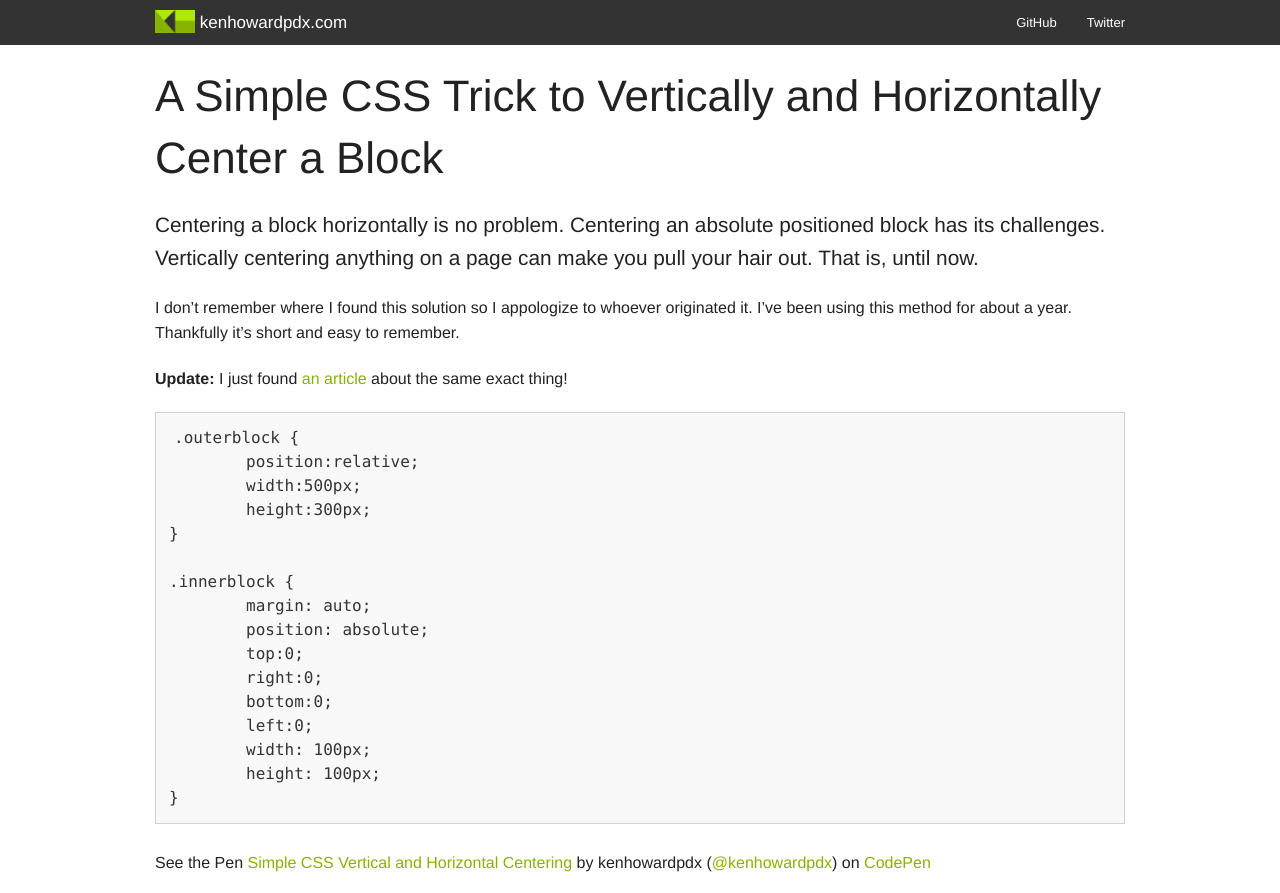
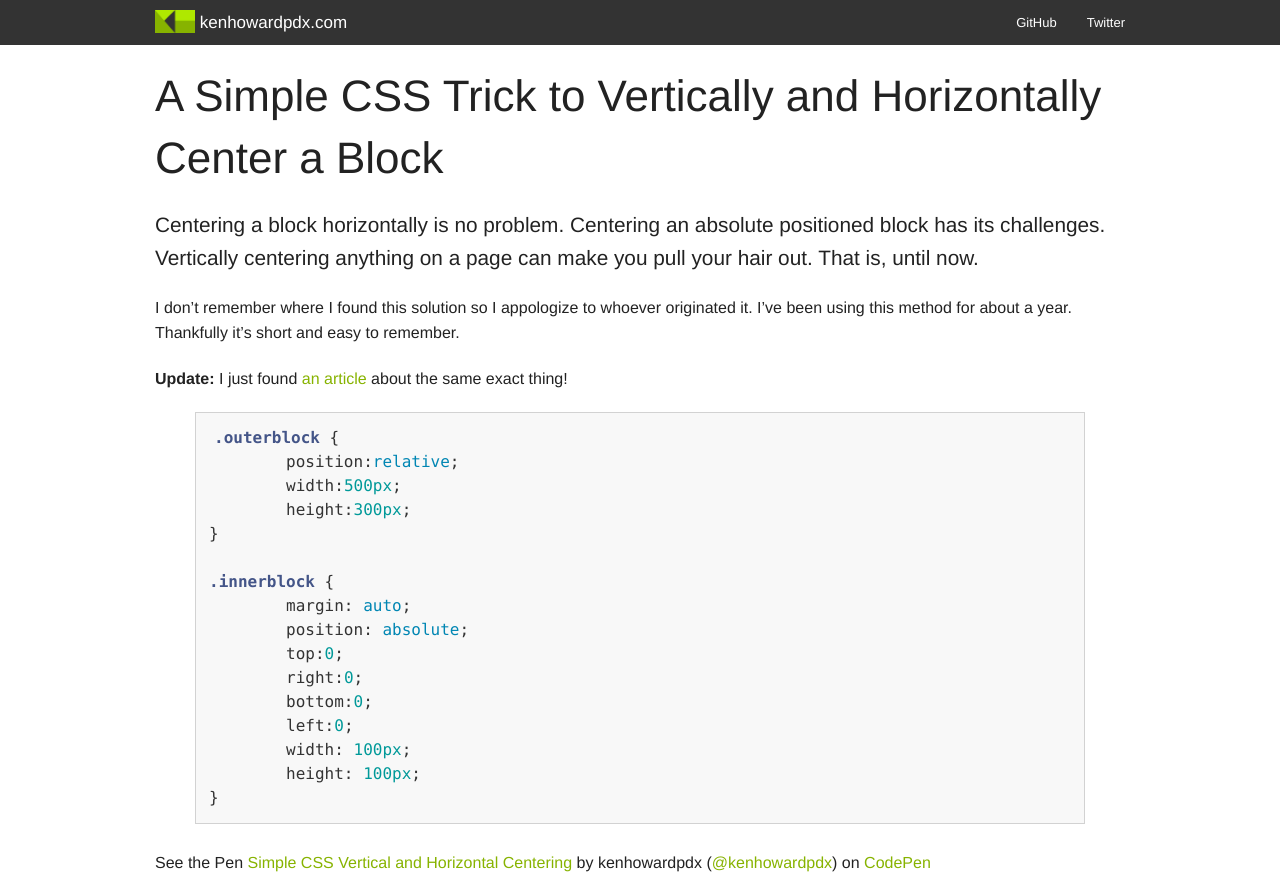
Before and after one commit to kenhowardpdx/kenhowardpdx.github.io, a Jekyll site: the page built from _posts/2013-09-12-simple-css-trick-to-vertically-and-horizontally-center-a-block.md, in a window 1280 px wide. Shown: the top 893 px of the page. Built offline with Jekyll 4.4.1, drawn with Linux system fonts in a browser that asks for light colours; Markdown is read by kramdown in place of the engine named in the settings; comment, search, counter and statistics services are not loaded; grey boxes are pictures that could not be loaded.

Commit message:
Updated highlighting syntax block.

```diff
--- a/_posts/2013-09-12-simple-css-trick-to-vertically-and-horizontally-center-a-block.md
+++ b/_posts/2013-09-12-simple-css-trick-to-vertically-and-horizontally-center-a-block.md
@@ -5,11 +5,10 @@ summary: Centering a block horizontally is no problem. Centering an absolute pos
 ---
 I don't remember where I found this solution so I appologize to whoever originated it. I've been using this method for about a year. Thankfully it's short and easy to remember.
 
-<div class="notice general">
-<p><strong>Update:</strong> I just found <a href="http://coding.smashingmagazine.com/2013/08/09/absolute-horizontal-vertical-centering-css/">an article</a> about the same exact thing!</p>
-</div>
+**Update:** I just found [an article](http://coding.smashingmagazine.com/2013/08/09/absolute-horizontal-vertical-centering-css/) about the same exact thing!
 
-<pre class="language-clike prettycode"><code class="language-clike">.outerblock {
+{% highlight css %}
+.outerblock {
 	position:relative;
 	width:500px;
 	height:300px;
@@ -25,7 +24,7 @@ I don't remember where I found this solution so I appologize to whoever originat
 	width: 100px;
 	height: 100px;
 }
-</code></pre>
+{% endhighlight %}
 
 <p data-height="268" data-theme-id="0" data-slug-hash="gkAhj" data-user="kenhowardpdx" data-default-tab="result" class='codepen'>See the Pen <a href='http://codepen.io/kenhowardpdx/pen/gkAhj'>Simple CSS Vertical and Horizontal Centering</a> by kenhowardpdx (<a href='http://codepen.io/kenhowardpdx'>@kenhowardpdx</a>) on <a href='http://codepen.io'>CodePen</a></p>
 <script async src="http://codepen.io/assets/embed/ei.js"></script>
```
